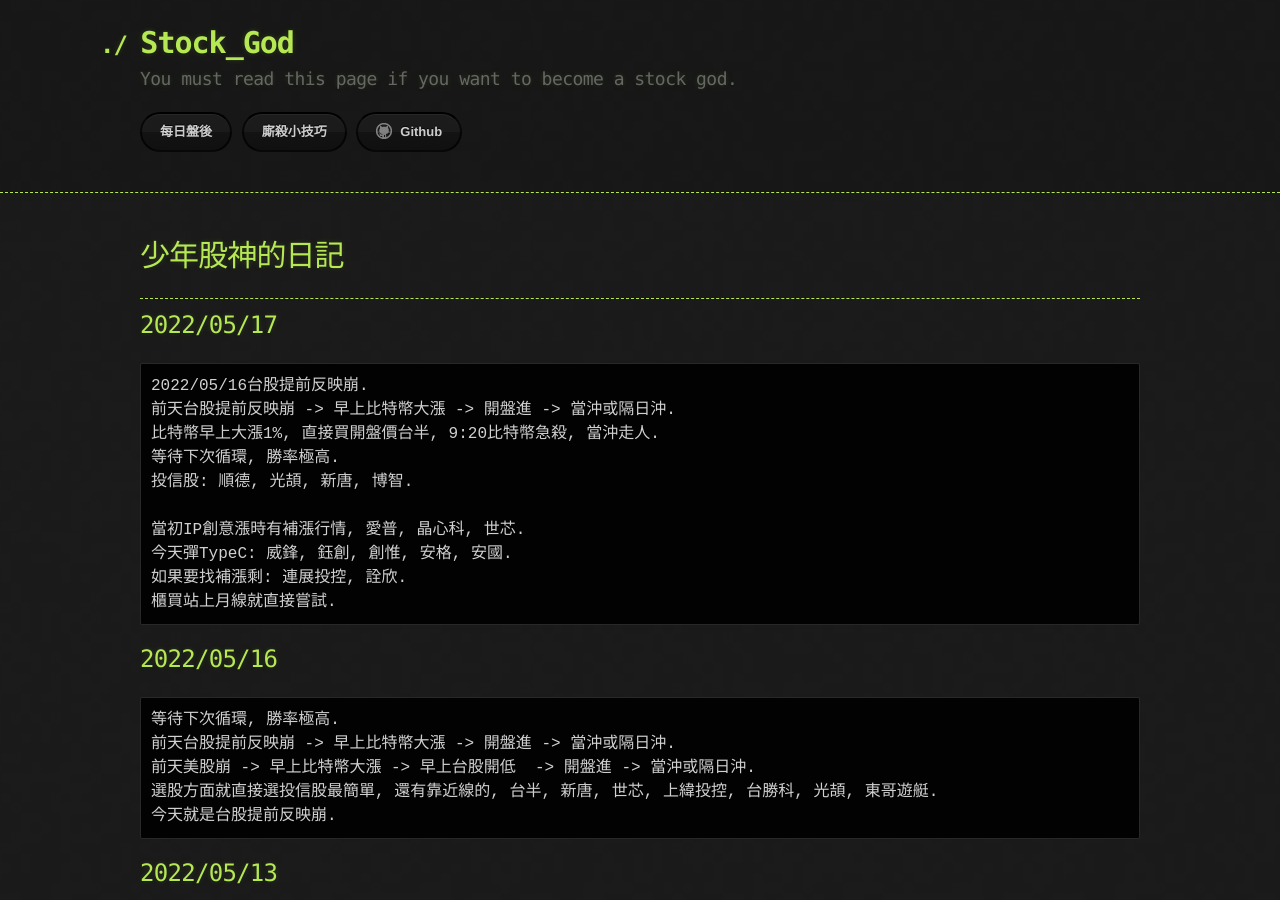
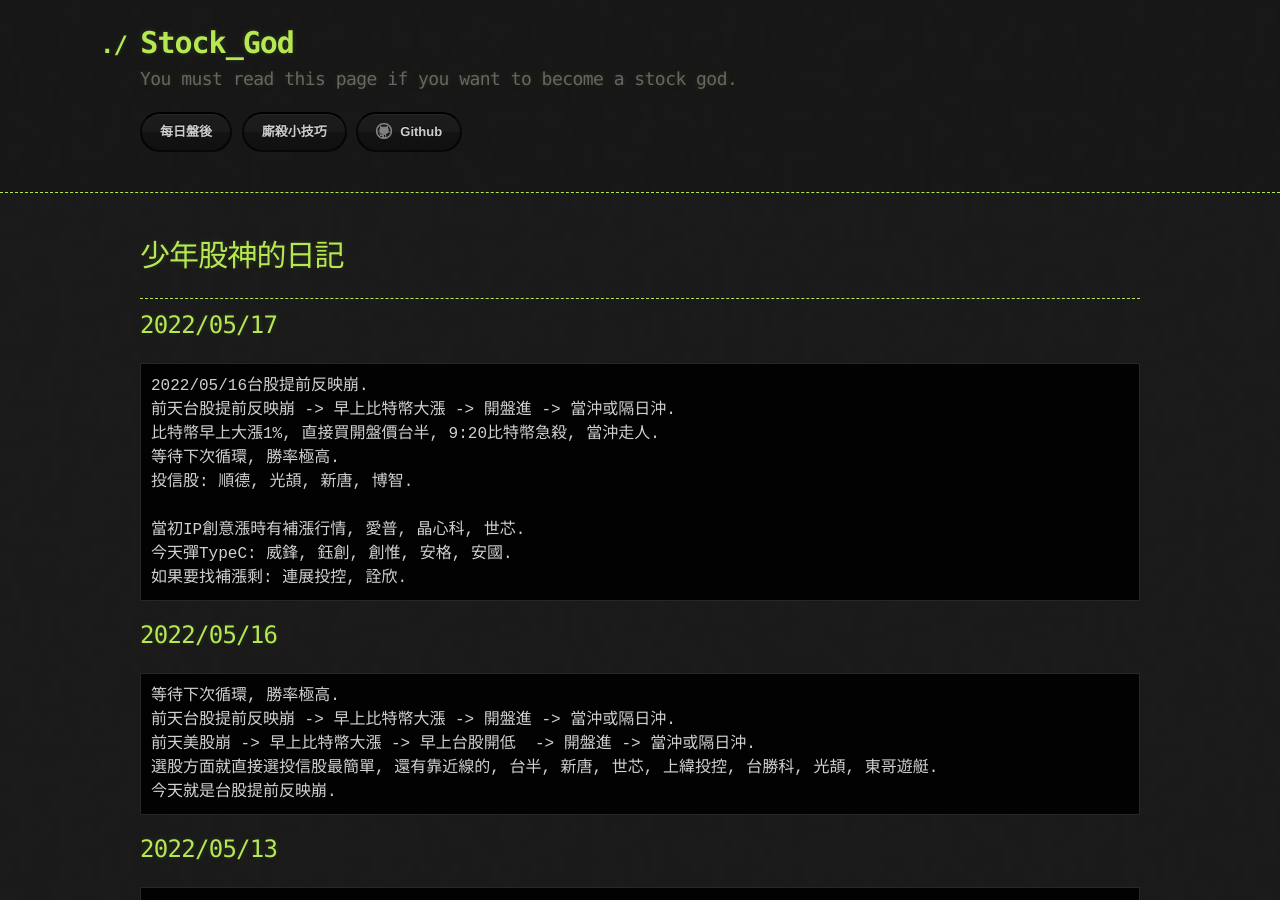
Before and after one commit to lepg5487/Stock_God, a Jekyll site: the page built from index.md, in a window 1280 px wide and 900 px high. Built offline with Jekyll 4.4.1, drawn with Linux system fonts in a browser that asks for light colours; our own code applies the rules of GitHub Pages for plain Markdown files.

Commit message:
Update index.md

````diff
--- a/index.md
+++ b/index.md
@@ -17,7 +17,6 @@ layout: testlayouts
 當初IP創意漲時有補漲行情, 愛普, 晶心科, 世芯.
 今天彈TypeC: 威鋒, 鈺創, 創惟, 安格, 安國.
 如果要找補漲剩: 連展投控, 詮欣.
-櫃買站上月線就直接嘗試.
 ```
 
 ## 2022/05/16
````
